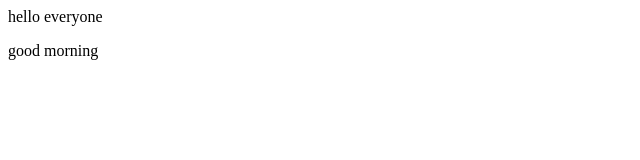
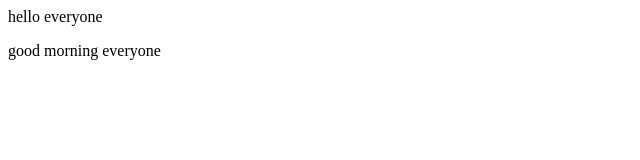
Before and after one commit to Vivekr899/freshersbatch-oct16, a plain HTML site: page index.html in a window 1280 px wide. Shown: the full height of the page, 0-640 px from the left. Drawn offline with Linux system fonts and the light colour scheme.

Commit message:
added changes again

```diff
--- a/index.html
+++ b/index.html
@@ -1,2 +1,2 @@
 <p>hello everyone</P>
-<p>good morning</P>
+<p>good morning everyone</P>
```
